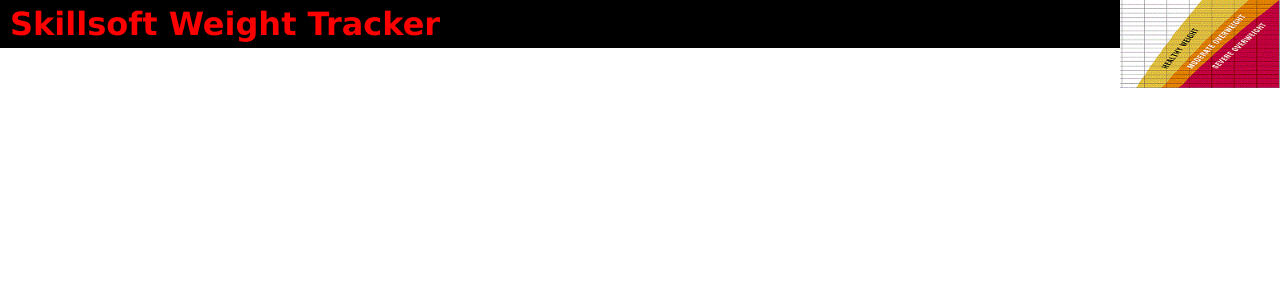
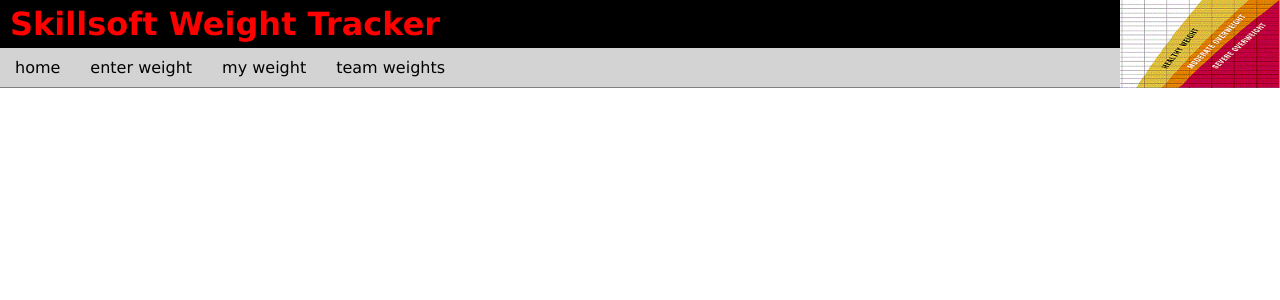
Before and after one commit to ravenloue/react-bootcamp, a React (Create React App) app: page / in a window 1280 px wide. Shown: the top 300 px of the page. Built offline with nearby package versions, Linux system fonts and the light colour scheme.

Commit message:
Update header.js

```diff
--- a/src/Components/header.js
+++ b/src/Components/header.js
@@ -7,6 +7,14 @@
         <header>
             <img src={ chart } id="logo" />
 			<h1><a href="index.html">Skillsoft Weight Tracker</a></h1>
+            <nav>
+                <ul>
+                    <li><a href="index.html">home</a></li>
+                    <li><a href="enterweight.html">enter weight</a></li>
+                    <li><a href="myweights.html">my weight</a></li>
+                    <li><a href="teamweights.html">team weights</a></li>
+                </ul>
+		    </nav>
         </header>
     )
 
```
